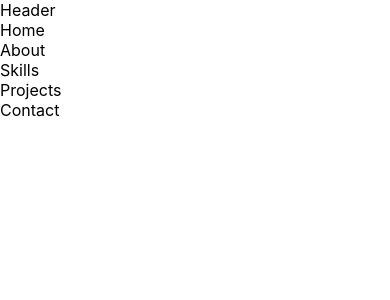
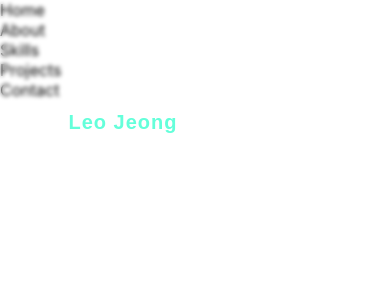
Before and after one commit to Tyrrnien81/Tyrrnien81.github.io, a React (Create React App) app: page / in a window 390 px wide. Shown: the top 300 px of the page. Built offline with nearby package versions, Linux system fonts and the light colour scheme.

Commit message:
fixed header

```diff
--- a/src/Header/Header.css
+++ b/src/Header/Header.css
@@ -0,0 +1,135 @@
+:root {
+    --primary-color: #64ffda;
+    --hover-color: #64ffda;
+    --text-color: #ffffff;
+}
+
+.header {
+    /* position: sticky; */
+    position: fixed;
+    top: 0;
+    left: 0;
+    width: 100%;
+    padding: 15px 0;
+    z-index: 1000;
+    transition: background 0.3s ease, box-shadow 0.3s ease;
+    backdrop-filter: blur(2px); /* For additional smoothness */
+}
+
+.logo-container {
+    display: flex;
+    align-items: center;
+    margin-right: auto; /* Push navigation menu to the right */
+}
+
+.logo {
+    position: relative;
+    display: flex;
+    align-items: center;
+    cursor: pointer;
+}
+
+.logo-text {
+    font-size: 20px;
+    font-weight: 700;
+    color: var(--primary-color);
+    letter-spacing: 1px;
+    padding: 10px;
+    transition: all 0.3s ease;
+    font-family: "Montserrat", sans-serif;
+}
+
+.logo-text:hover {
+    text-shadow: 0 0 8px var(--primary-color);
+    transform: scale(1.05);
+}
+
+.header nav {
+    display: flex;
+    align-items: center;
+    justify-content: space-between;
+    width: 70%;
+    margin: 0 auto;
+    padding: 0 2%;
+}
+
+.header nav ul {
+    display: flex;
+    justify-content: flex-end;
+    align-items: center;
+    list-style: none;
+    padding: 0;
+    margin: 0;
+}
+
+.header nav ul {
+    display: flex;
+    justify-content: flex-end;
+    align-items: center;
+    list-style: none;
+    padding: 0;
+    margin: 0;
+}
+
+.header nav ul li {
+    margin: 0 20px;
+    color: var(--text-color);
+    font-weight: bold;
+    cursor: pointer;
+    font-size: 19px;
+    position: relative;
+    transition: all 0.3s ease;
+}
+
+.header nav ul li::before {
+    content: "";
+    position: absolute;
+    top: 0;
+    left: 50%;
+    width: 0;
+    height: 100%;
+    z-index: -1;
+    transition: all 0.3s ease;
+}
+
+.header nav ul li:hover::before {
+    width: 120%;
+    left: -10%;
+}
+
+.header nav ul li:hover {
+    color: var(--primary-color);
+    transform: translateY(-2px);
+}
+
+.header nav ul li:active {
+    color: var(--primary-color);
+    transform: scale(1.1);
+}
+
+.header nav ul li::after {
+    content: "";
+    position: absolute;
+    width: 0;
+    height: 3px;
+    background-color: var(--text-color);
+    bottom: -5px;
+    left: 50%;
+    transform: translateX(-50%);
+    transition: width 0.3s ease;
+}
+
+.header nav ul li:hover::after {
+    width: 50%;
+}
+
+@media screen and (max-width: 768px) {
+    .header nav ul {
+        flex-direction: column;
+        align-items: flex-end;
+    }
+
+    .header nav ul li {
+        margin: 10px 0;
+    }
+}
--- a/src/Header/Header.jsx
+++ b/src/Header/Header.jsx
@@ -1,7 +1,47 @@
 import React from "react";
+import { useLocation } from "react-router-dom";
+import "./Header.css";
 
 const Header = () => {
-    return <div>Header</div>;
+    const location = useLocation();
+
+    const scrollToSection = (id) => {
+        if (location.pathname !== "/") {
+            window.location.href = `/#${id}`;
+            return;
+        }
+
+        const section = document.getElementById(id);
+        if (section) {
+            section.scrollIntoView({ behavior: "smooth" });
+        } else {
+            console.error(`Element with id "${id}" not found.`);
+        }
+    };
+
+    return (
+        <header className="header">
+            <nav>
+                <div className="logo">
+                    <span
+                        className="logo-text"
+                        onClick={() => scrollToSection("home")}
+                    >
+                        Leo Jeong
+                    </span>
+                </div>
+                <ul>
+                    <li onClick={() => scrollToSection("home")}>Home</li>
+                    <li onClick={() => scrollToSection("about")}>About</li>
+                    <li onClick={() => scrollToSection("skills")}>Skills</li>
+                    <li onClick={() => scrollToSection("projects")}>
+                        Projects
+                    </li>
+                    <li onClick={() => scrollToSection("contact")}>Contact</li>
+                </ul>
+            </nav>
+        </header>
+    );
 };
 
 export default Header;
```
